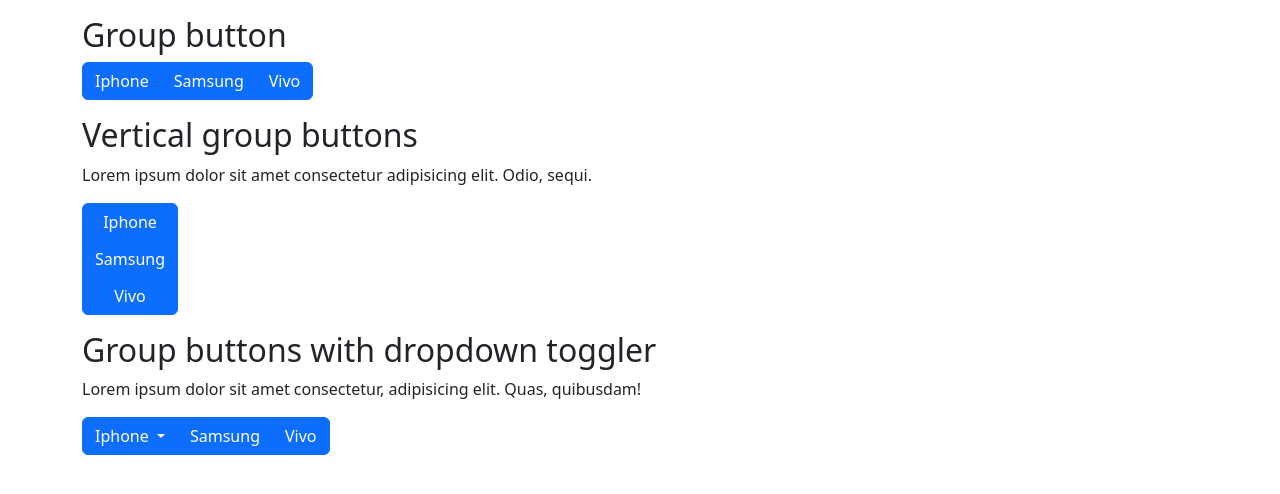
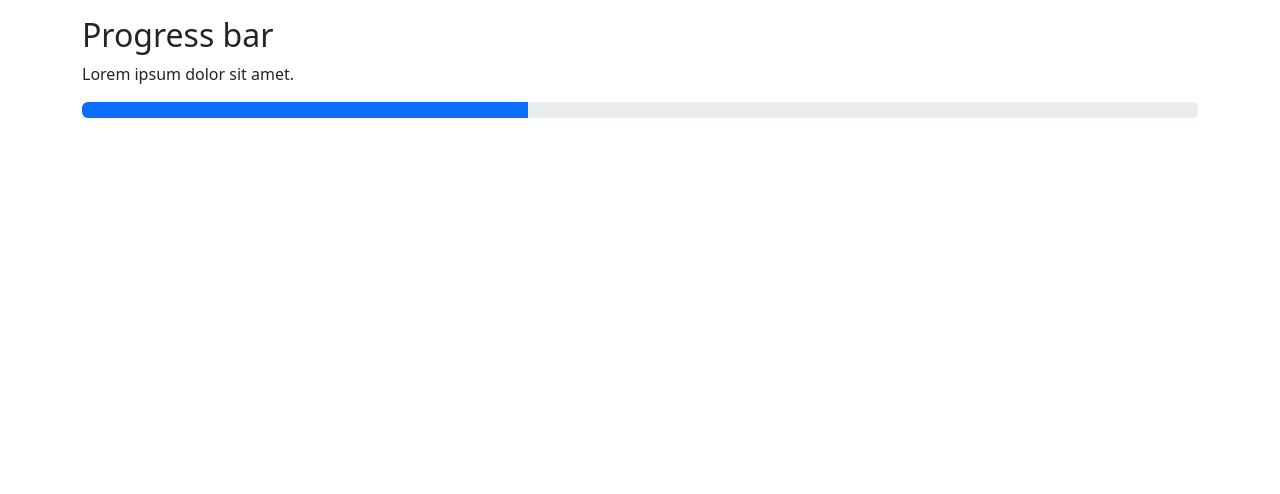
Before and after one commit to NwizuEmmanuel/bootstrap_tour2, a plain HTML site: page index.html in a window 1280 px wide. Drawn offline with nearby package versions, Linux system fonts and the light colour scheme.

Commit message:
progress bar

```diff
--- a/index.html
+++ b/index.html
@@ -13,42 +13,10 @@
 
   <body>
     <div class="container mt-3">
-      <h2>Group button</h2>
-      <div class="btn-group">
-        <button type="button" class="btn btn-primary">Iphone</button>
-        <button type="button" class="btn btn-primary">Samsung</button>
-        <button type="button" class="btn btn-primary">Vivo</button>
-      </div>
-      <h2 class="mt-3">Vertical group buttons</h2>
-      <p>
-        Lorem ipsum dolor sit amet consectetur adipisicing elit. Odio, sequi.
-      </p>
-      <div class="btn-group-vertical">
-        <button type="button" class="btn btn-primary">Iphone</button>
-        <button type="button" class="btn btn-primary">Samsung</button>
-        <button type="button" class="btn btn-primary">Vivo</button>
-      </div>
-      <h2 class="mt-3">Group buttons with dropdown toggler</h2>
-      <p>
-        Lorem ipsum dolor sit amet consectetur, adipisicing elit. Quas,
-        quibusdam!
-      </p>
-      <div class="btn-group">
-        <div class="btn-group">
-          <button
-            type="button"
-            class="btn btn-primary dropdown-toggle"
-            data-bs-toggle="dropdown"
-          >
-            Iphone
-          </button>
-          <div class="dropdown-menu">
-            <a href="#" class="dropdown-item">Iphone 14</a>
-            <a href="#" class="dropdown-item">Iphone 13</a>
-          </div>
-        </div>
-        <button type="button" class="btn btn-primary">Samsung</button>
-        <button type="button" class="btn btn-primary">Vivo</button>
+      <h2>Progress bar</h2>
+      <p>Lorem ipsum dolor sit amet.</p>
+      <div class="progress">
+        <div class="progress-bar" style="width:40%;"></div>
       </div>
     </div>
   </body>
```
